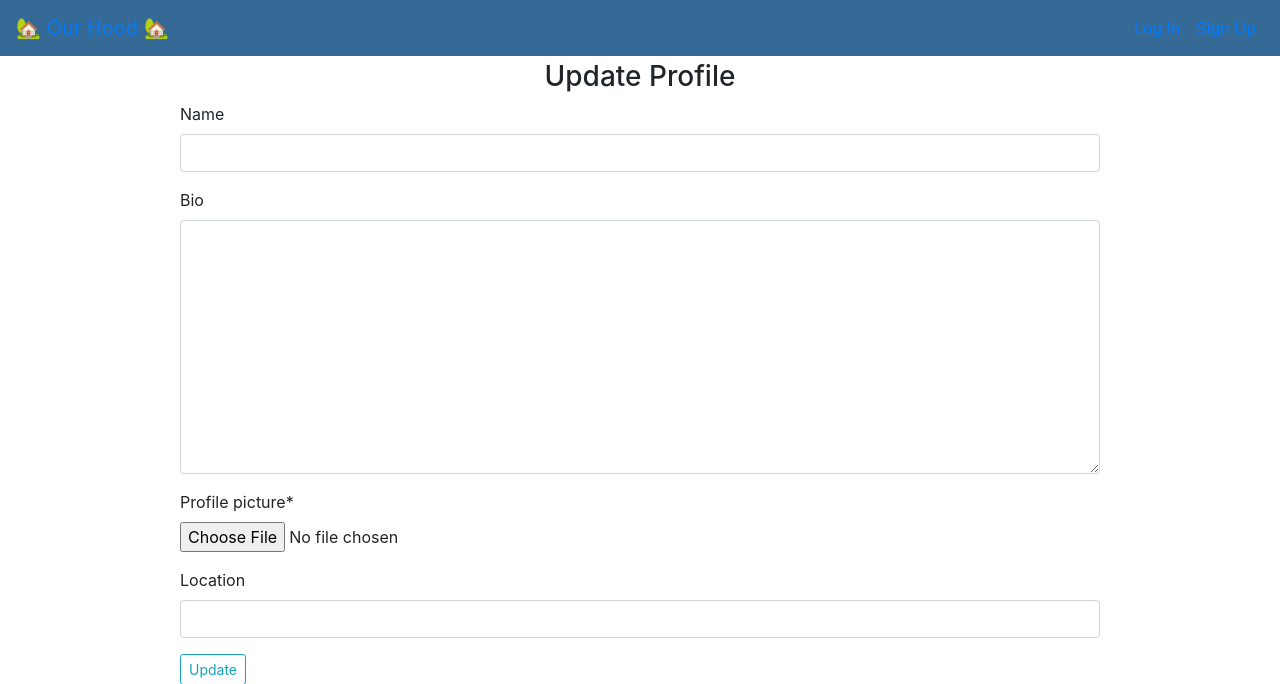
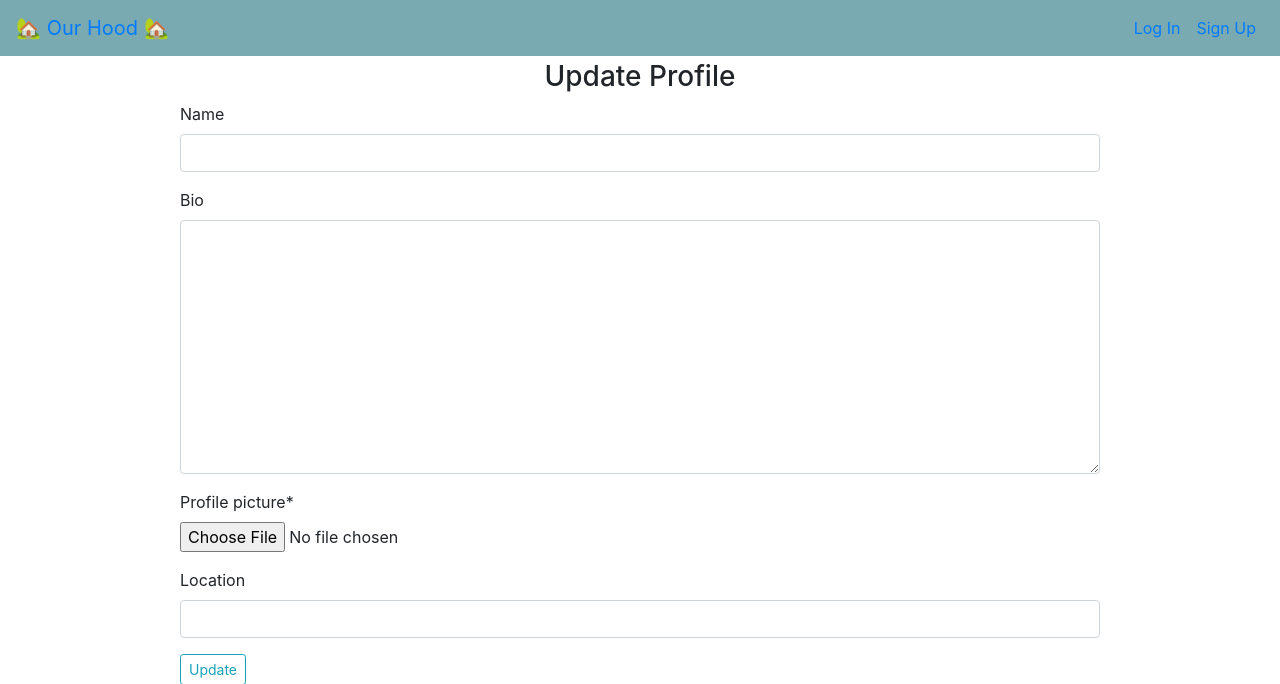
Before and after one commit to CharlesOsang017/Neighborhood-Watch, a Django app: a page that uses ghood/templates/navbar.html in a window 1280 px wide. Shown: the top 684 px of the page. Run offline with Django 3.2, Linux system fonts and the light colour scheme; data comes from the database, SQL or seed files in the repository; some libraries are stand-ins or nearby versions.

Commit message:
Add color to navbar

```diff
--- a/ghood/templates/navbar.html
+++ b/ghood/templates/navbar.html
@@ -1,4 +1,4 @@
-<nav class="mb-1 navbar navbar-expand-lg navbar-gradient" style="background-color:rgb(53, 106, 150)">
+<nav class="mb-1 navbar navbar-expand-lg navbar-gradient" style="background-color:rgb(122, 170, 177)">
   <a class="navbar-brand" href="{% url 'index' %}"> 🏡 Our Hood 🏡</a>
   <button class="navbar-toggler" type="button" data-toggle="collapse" data-target="#navbarSupportedContent-333"
     aria-controls="navbarSupportedContent-333" aria-expanded="false" aria-label="Toggle navigation">
```
